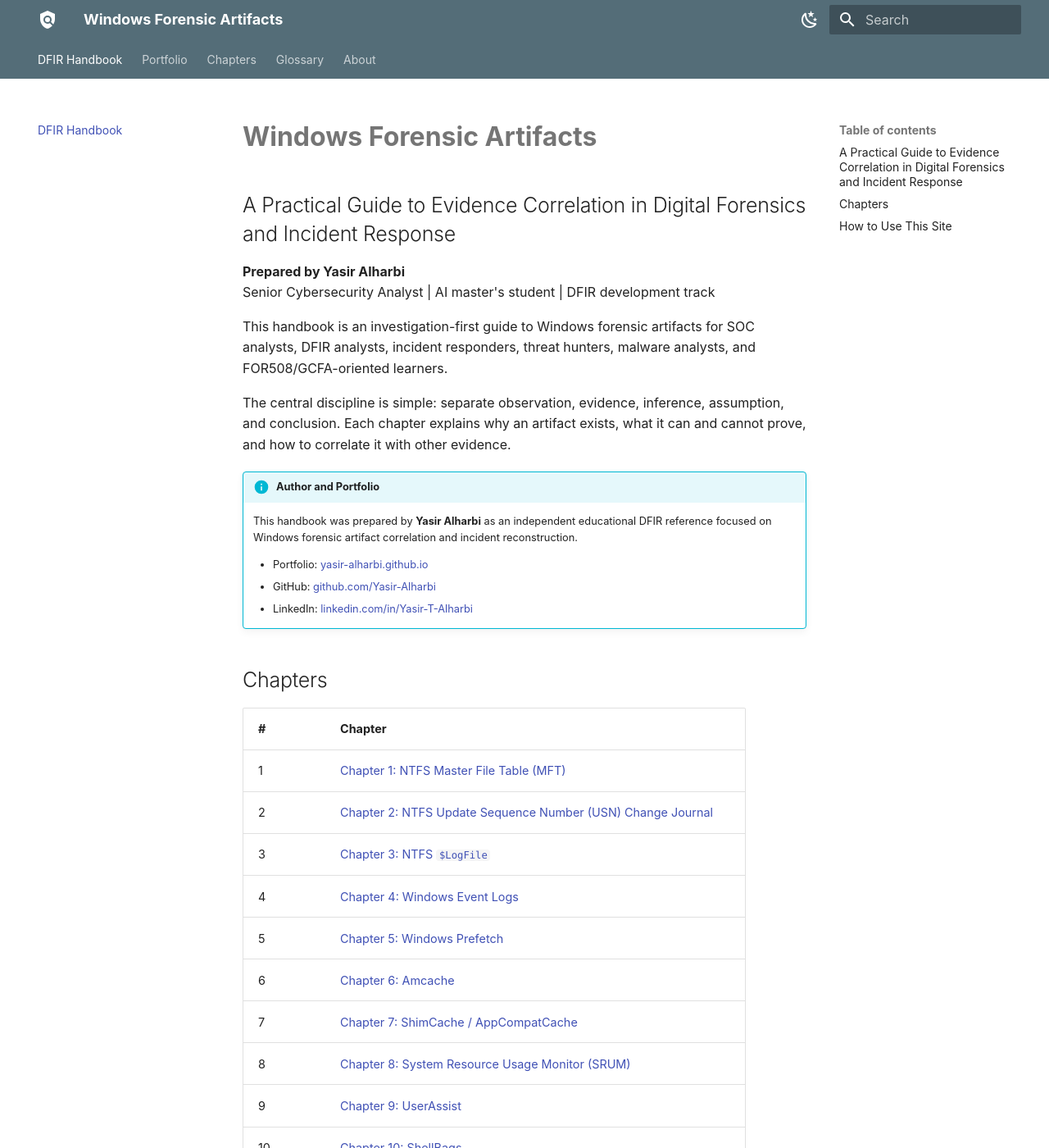
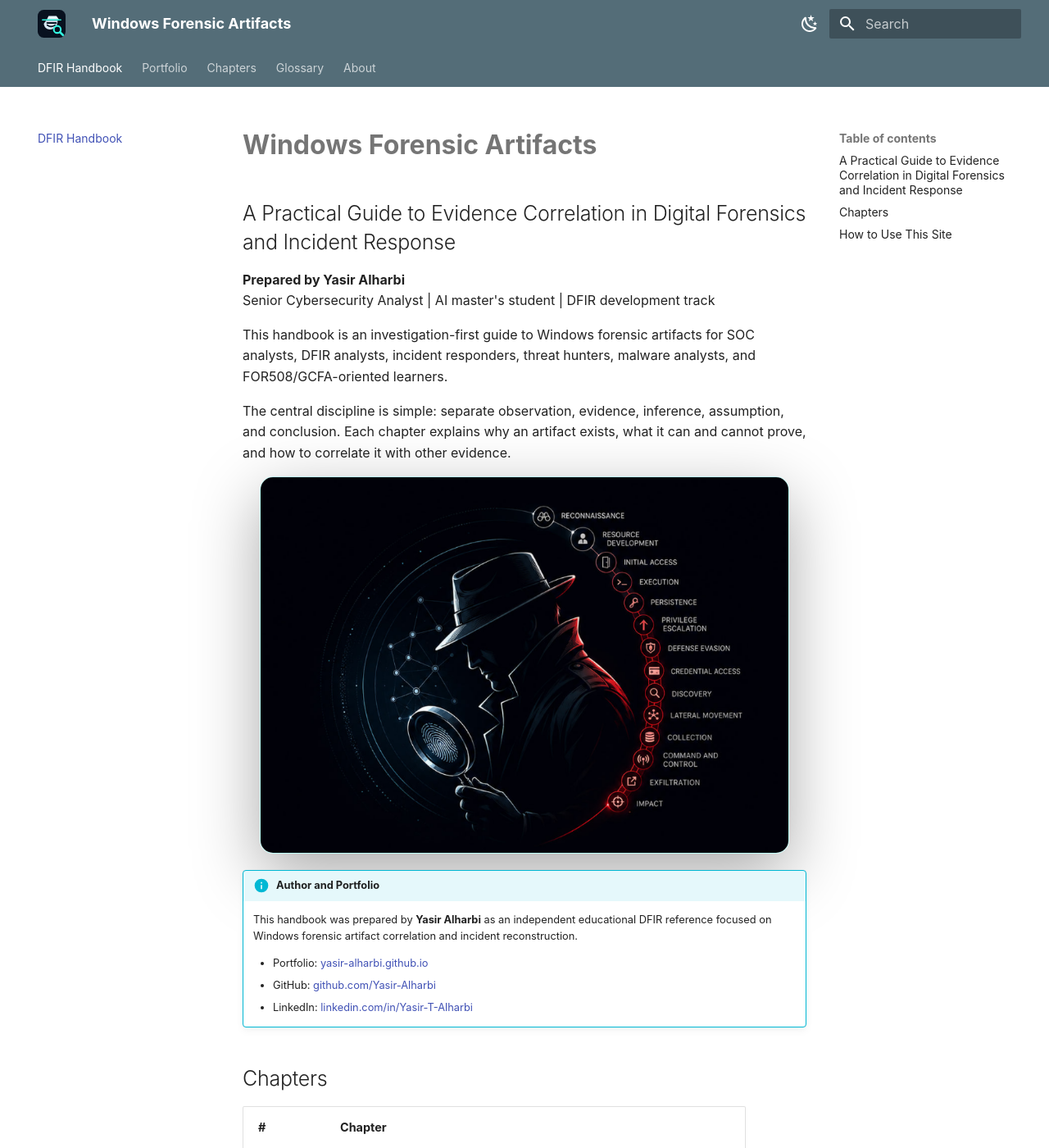
Before and after one commit to Yasir-Alharbi/windows-forensic-artifacts-handbook, an MkDocs documentation site: the page built from docs/index.md, in a window 1280 px wide and 1400 px high. Shown: the whole window at 82% size. Built offline with MkDocs 1.6.1 and Material for MkDocs 9.7.7, drawn with Linux system fonts in a browser that asks for light colours.

Commit message:
Add DFIR handbook cover identity

```diff
--- a/docs/index.md
+++ b/docs/index.md
@@ -8,6 +8,10 @@ Senior Cybersecurity Analyst | AI master's student | DFIR development track
 This handbook is an investigation-first guide to Windows forensic artifacts for SOC analysts, DFIR analysts, incident responders, threat hunters, malware analysts, and FOR508/GCFA-oriented learners.
 
 The central discipline is simple: separate observation, evidence, inference, assumption, and conclusion. Each chapter explains why an artifact exists, what it can and cannot prove, and how to correlate it with other evidence.
+
+<figure class="dfir-hero-visual">
+  <img src="assets/dfir-detective-investigation.png" alt="Detective-style DFIR investigation visual with forensic and adversary-tracking elements">
+</figure>
 
 !!! info "Author and Portfolio"
     This handbook was prepared by **Yasir Alharbi** as an independent educational DFIR reference focused on Windows forensic artifact correlation and incident reconstruction.
--- a/docs/stylesheets/extra.css
+++ b/docs/stylesheets/extra.css
@@ -25,3 +25,24 @@
 .md-typeset pre > code {
   white-space: pre-wrap;
 }
+
+.md-header__button.md-logo img,
+.md-header__button.md-logo svg {
+  width: 1.7rem;
+  height: 1.7rem;
+}
+
+.dfir-hero-visual {
+  margin: 1.8rem 0 1.6rem;
+}
+
+.dfir-hero-visual img {
+  display: block;
+  width: 100%;
+  max-height: 460px;
+  object-fit: cover;
+  object-position: center;
+  border: 1px solid rgba(51, 245, 223, .32);
+  border-radius: 16px;
+  box-shadow: 0 24px 80px rgba(0, 0, 0, .34);
+}
--- a/mkdocs.yml
+++ b/mkdocs.yml
@@ -6,8 +6,8 @@ site_url: "https://yasir-alharbi.github.io/windows-forensic-artifacts-handbook/"
 theme:
   name: material
   language: en
-  icon:
-    logo: material/shield-search
+  logo: assets/dfir-detective-logo.svg
+  favicon: assets/dfir-detective-logo.svg
   features:
     - navigation.tabs
     - navigation.sections
```
Also changed, not shown: docs/assets/dfir-detective-investigation.png (added), docs/assets/dfir-detective-logo.svg (added).
